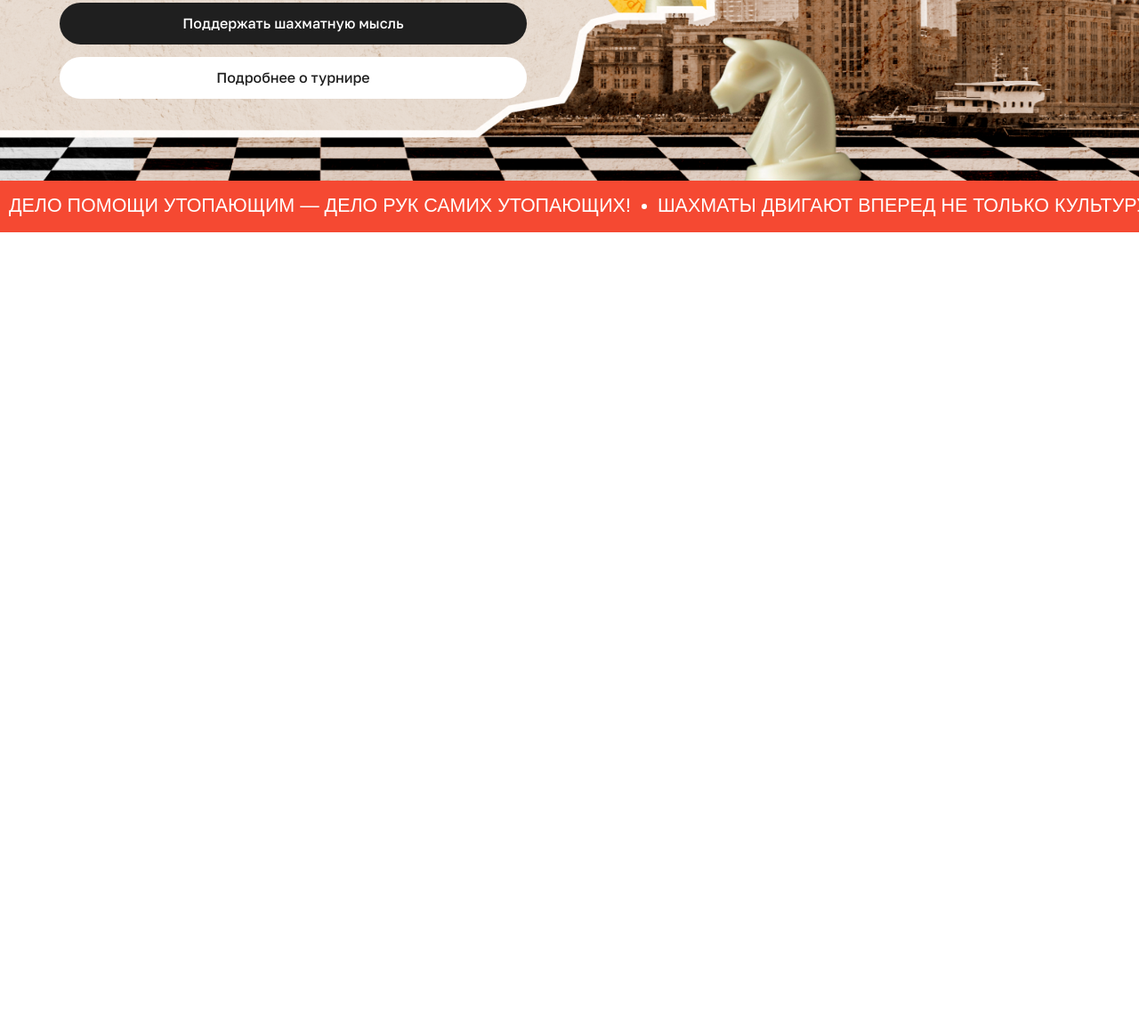
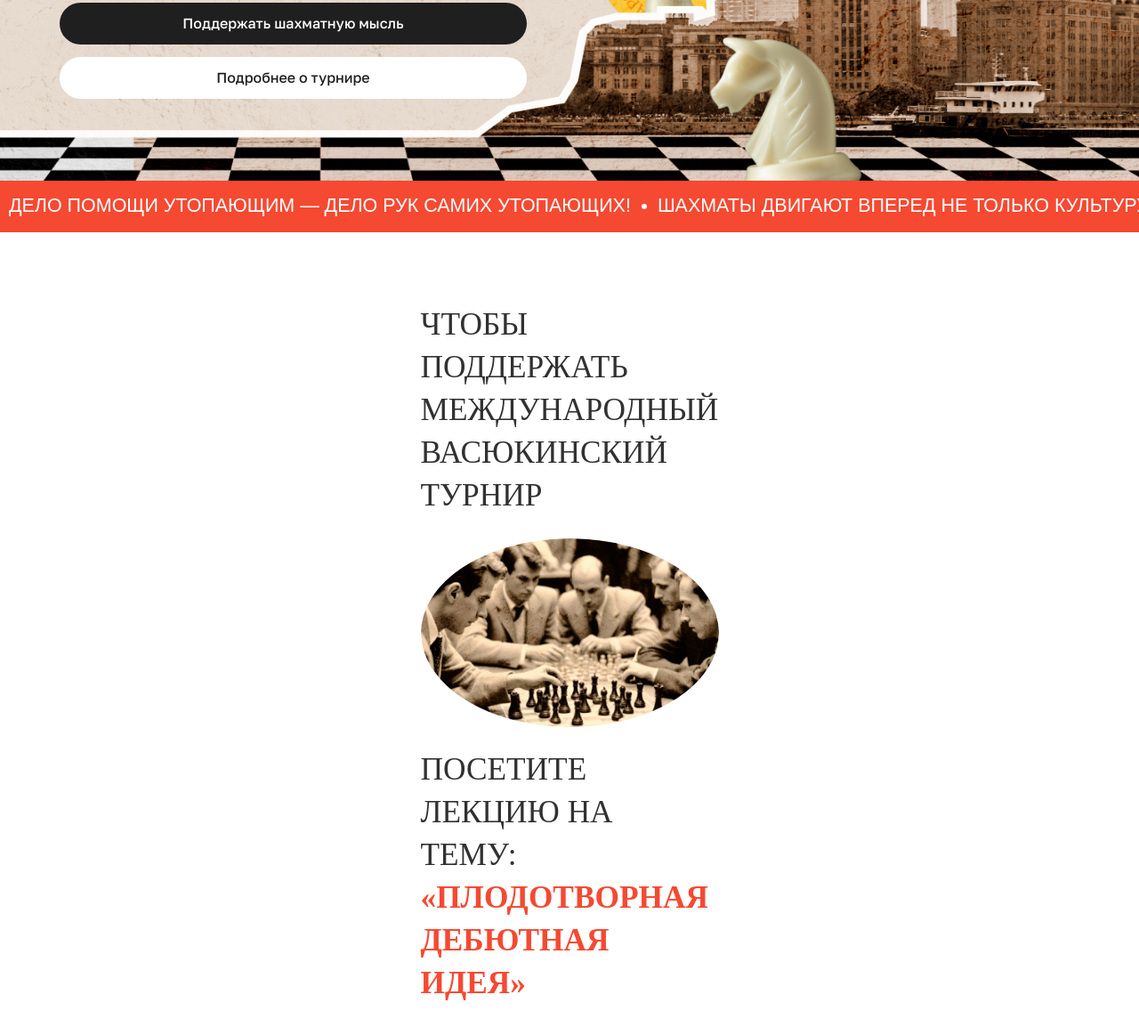
Before and after one commit to n1k2100/yandex-craud-test-task, a plain HTML site: page index.html in a window 1280 px wide. Shown: the part 497-1660 px from the top of the page at 89% size. Before the commit the page ends 800 px from the top, so only its background shows below. Drawn offline with Linux system fonts and the light colour scheme; a web font is replaced by a local one.

Commit message:
#14 feat: добавлен инфо-контент
- Добавлен основной тег main;
- Добавлено SEO оптимизированное изображение игроков: не как фон, а как
полноценное изображение для улучшения результатов выдачи;
- Добавлены заголовки инфо-блока.

```diff
--- a/index.html
+++ b/index.html
@@ -55,5 +55,20 @@
         </p>
       </div>
     </section>
+    <main>
+      <section class="info container">
+        <article class="info__promo">
+          <h2 class="info__title info__title--top">
+            Чтобы поддержать Международный васюкинский турнир
+          </h2>
+          <div class="info__image-wrap">
+            <img src="./static/images/players.png" alt="Шахматисты" class="info__img info__img--round">
+          </div>
+          <h2 class="info__title info__title--bottom">
+            посетите лекцию на тему: <span class="text-red">«Плодотворная дебютная идея»</span>
+          </h2>
+        </article>
+      </section>
+    </main>
   </body>
 </html>
```
